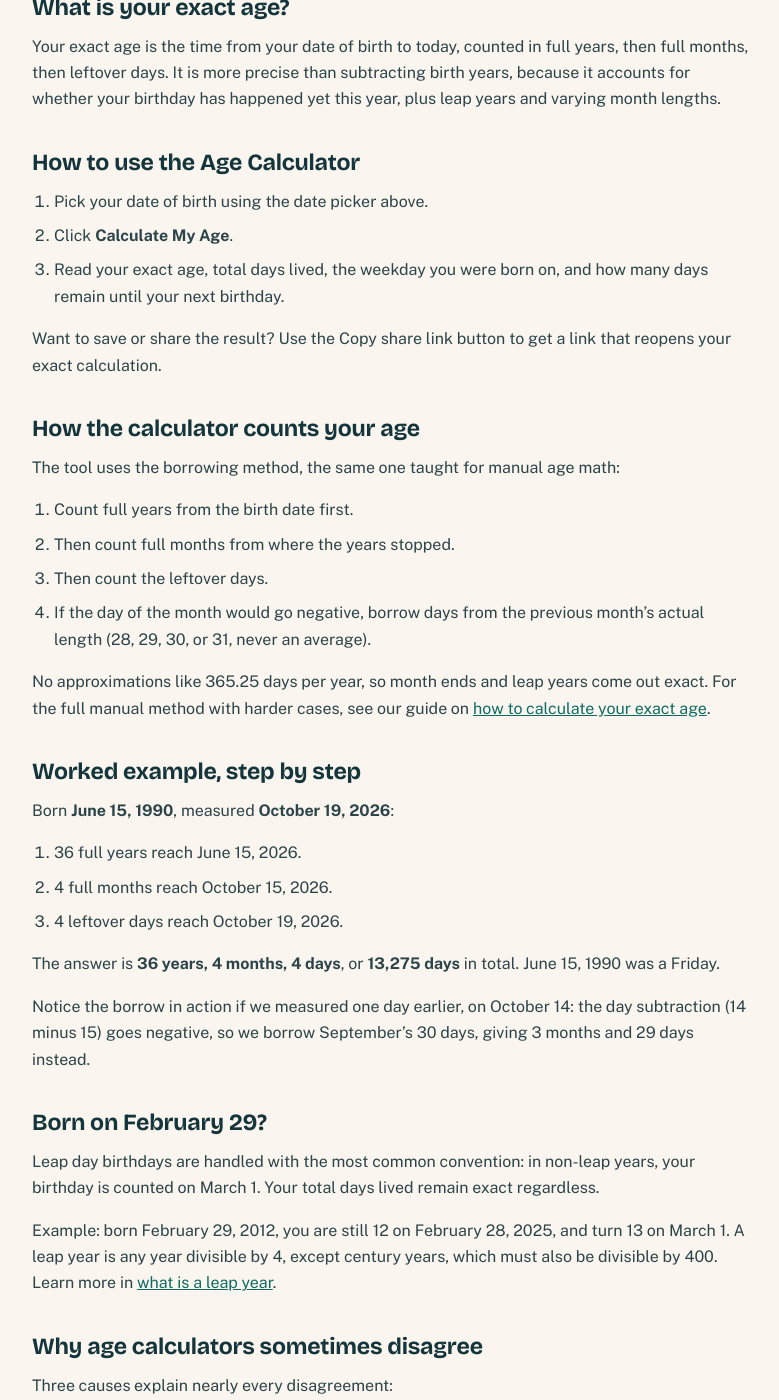
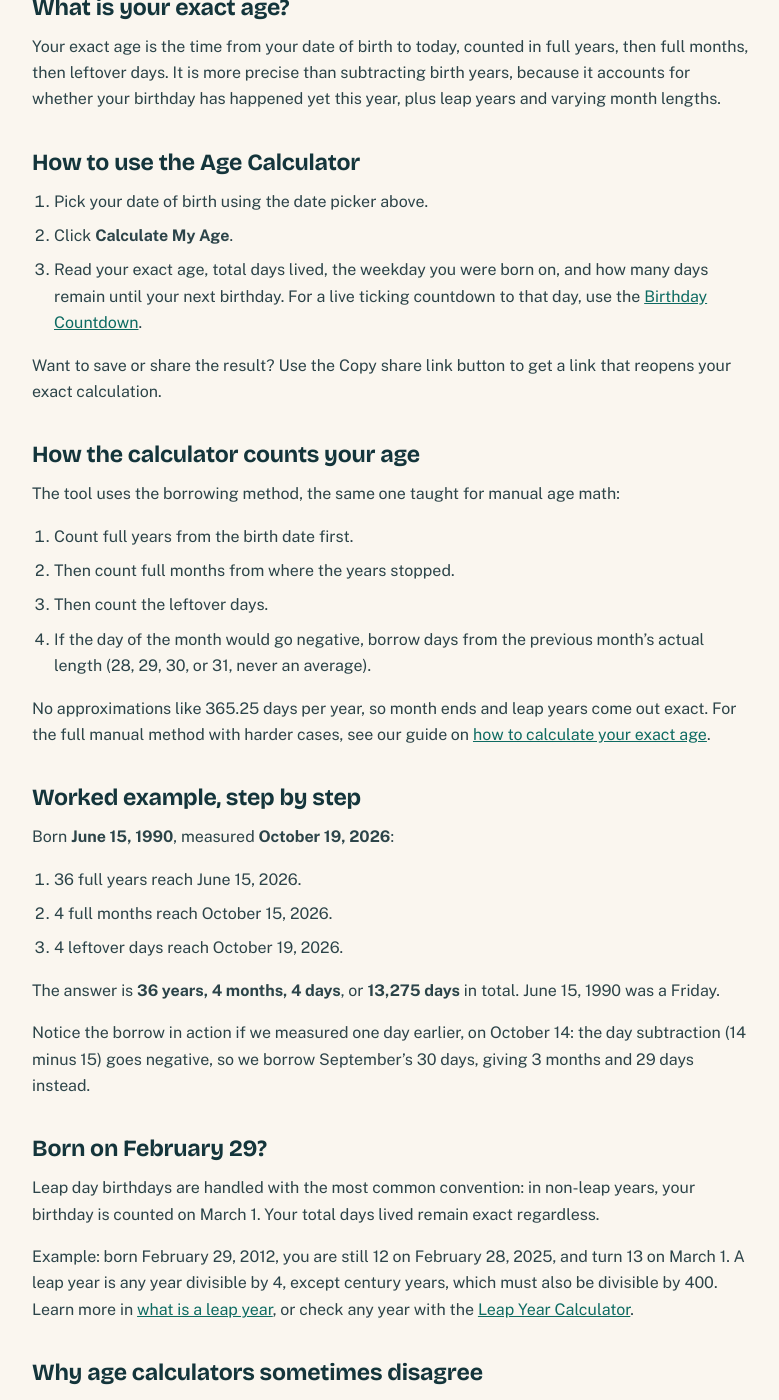
Before and after one commit to zaidmeo09-dhangal/agedatecalc, a Jekyll site: the page built from age-calculator.md, in a window 1280 px wide and 1400 px high, scrolled down 709 px. Shown: the whole window, without its empty margins (248-1027 px from the left). Built offline with Jekyll 4.4.1, drawn with Linux system fonts in a browser that asks for light colours.

Commit message:
SEO audit fixes: broken links, titles, DST 2027, schema, og:image

```diff
--- a/age-calculator.md
+++ b/age-calculator.md
@@ -135,7 +135,7 @@
 
 1. Pick your date of birth using the date picker above.
 2. Click **Calculate My Age**.
-3. Read your exact age, total days lived, the weekday you were born on, and how many days remain until your next birthday.
+3. Read your exact age, total days lived, the weekday you were born on, and how many days remain until your next birthday. For a live ticking countdown to that day, use the [Birthday Countdown]({{ '/birthday-countdown/' | relative_url }}).
 
 Want to save or share the result? Use the Copy share link button to get a link that reopens your exact calculation.
 
@@ -166,7 +166,7 @@
 
 Leap day birthdays are handled with the most common convention: in non-leap years, your birthday is counted on March 1. Your total days lived remain exact regardless.
 
-Example: born February 29, 2012, you are still 12 on February 28, 2025, and turn 13 on March 1. A leap year is any year divisible by 4, except century years, which must also be divisible by 400. Learn more in [what is a leap year]({{ '/blog/what-is-a-leap-year/' | relative_url }}).
+Example: born February 29, 2012, you are still 12 on February 28, 2025, and turn 13 on March 1. A leap year is any year divisible by 4, except century years, which must also be divisible by 400. Learn more in [what is a leap year]({{ '/blog/what-is-a-leap-year/' | relative_url }}), or check any year with the [Leap Year Calculator]({{ '/leap-year-calculator/' | relative_url }}).
 
 ## Why age calculators sometimes disagree
 
```
